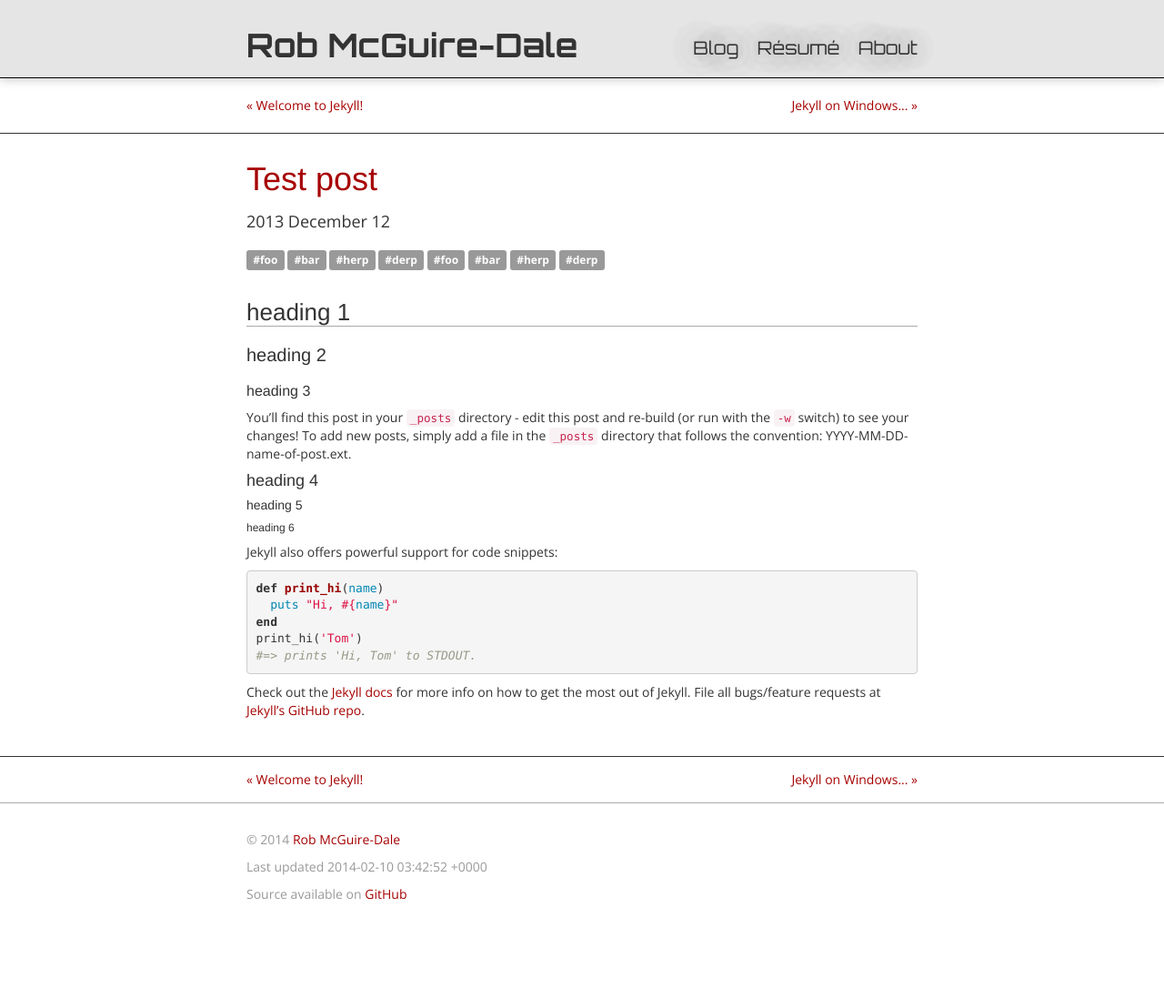
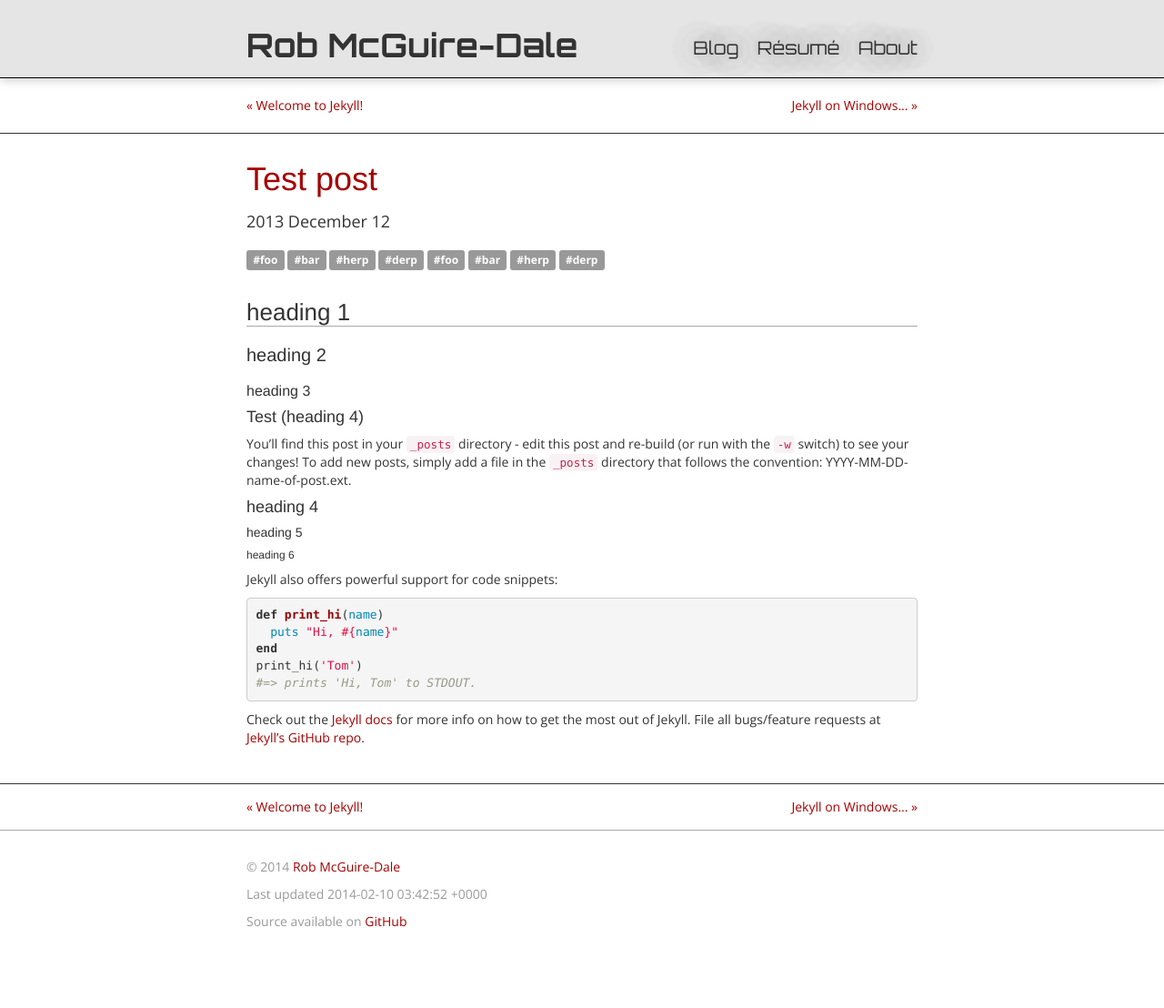
Before and after one commit to robatron/website, a Jekyll site: the page built from _posts/2013-12-12-test-post.md, in a window 1280 px wide. Shown: the whole page at 91% size. Built offline with Jekyll 4.4.1, drawn with Linux system fonts in a browser that asks for light colours; Markdown is read by kramdown in place of the engine named in the settings; before the commit the page ends 1078 px from its top, so only the background shows below that.

Commit message:
Update 2013-12-12-test-post.md

```diff
--- a/_posts/2013-12-12-test-post.md
+++ b/_posts/2013-12-12-test-post.md
@@ -9,6 +9,7 @@ summary:    Cras sit amet nibh libero, in gravida nulla. Nulla vel metus
 # heading 1
 ## heading 2
 ### heading 3
+#### Test (heading 4)
 
 
 You'll find this post in your `_posts` directory - edit this post and re-build (or run with the `-w` switch) to see your changes!
```
